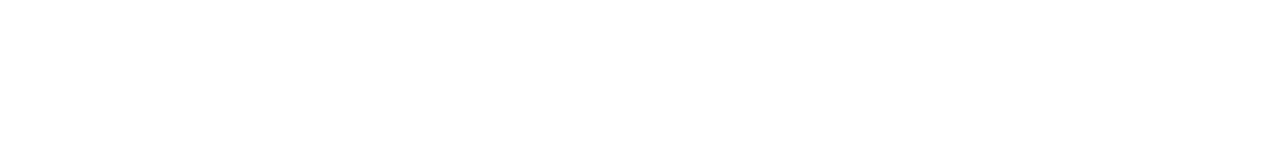
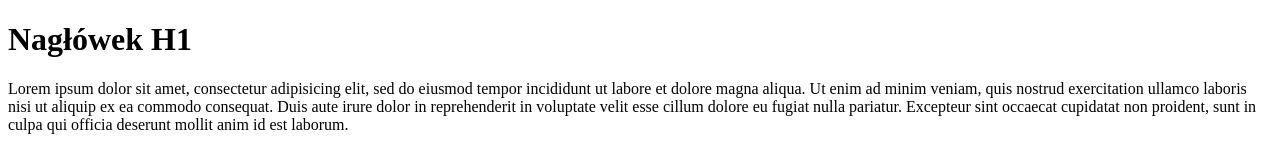
Before and after one commit to litkakp/portfolio, a plain HTML site: page index.html in a window 1280 px wide. Drawn offline with Linux system fonts and the light colour scheme.

Commit message:
Zmiany w index

```diff
--- a/index.html
+++ b/index.html
@@ -5,6 +5,7 @@
     <title>Portfolio</title>
   </head>
   <body>
-
+    <h1>Nagłówek H1</h1>
+    <p>Lorem ipsum dolor sit amet, consectetur adipisicing elit, sed do eiusmod tempor incididunt ut labore et dolore magna aliqua. Ut enim ad minim veniam, quis nostrud exercitation ullamco laboris nisi ut aliquip ex ea commodo consequat. Duis aute irure dolor in reprehenderit in voluptate velit esse cillum dolore eu fugiat nulla pariatur. Excepteur sint occaecat cupidatat non proident, sunt in culpa qui officia deserunt mollit anim id est laborum.</p>
   </body>
 </html>
```
